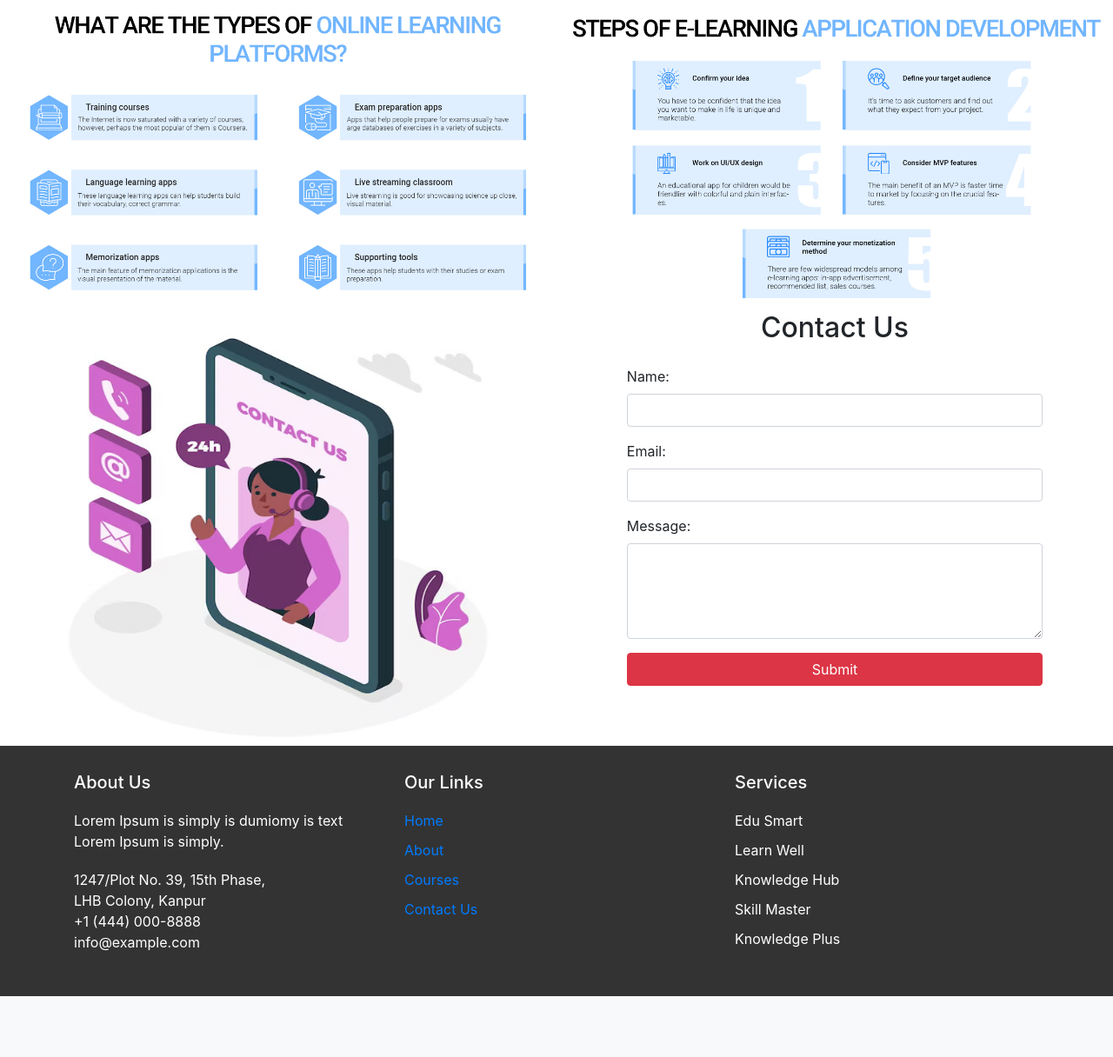
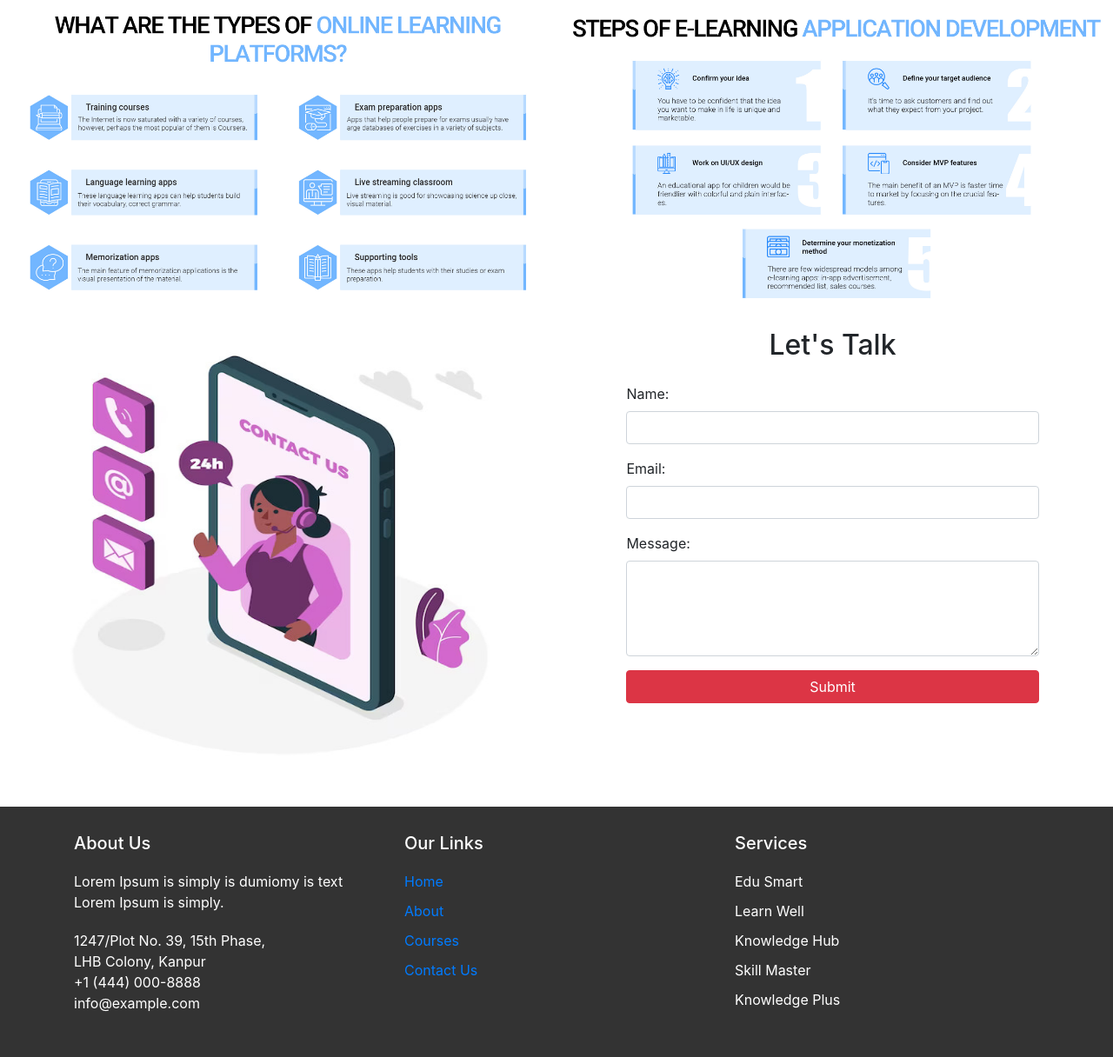
Before and after one commit to Farhana-Najnin/Final_django, a Django app: page / in a window 1280 px wide. Shown: the part 2208-3424 px from the top of the page at 87% size. Before the commit the page ends 3354 px from the top, so only its background shows below. Run offline with Django 4.2, Linux system fonts and the light colour scheme; some libraries are stand-ins or nearby versions.

Commit message:
let's talk design

```diff
--- a/templates/home.html
+++ b/templates/home.html
@@ -95,7 +95,7 @@
     <!-- contactus form -->
     <!-- <img src="{% static 'full.jpg' %}" class="d-block mx-auto" style="width: 100%; max-height: 500px;" alt="Slide 3"> -->
 
-    <div class="container-fluid">
+    <div class="container-fluid" style="margin-bottom: 30px; padding: 20px;">
         <div class="row">
             <!-- Image Column -->
             <div class="col-md-6">
@@ -106,7 +106,7 @@
                 <div class="container" style="margin-bottom: 30px;">
                     <div class="row">
                         <div class="col-md-10 offset-md-1 contact-form">
-                            <h2 class="text-center mb-4">Contact Us</h2>
+                            <h2 class="text-center mb-4">Let's Talk</h2>
                             <form action="#" method="post">
                                 {% csrf_token %}
                                 <div class="form-group">
```
